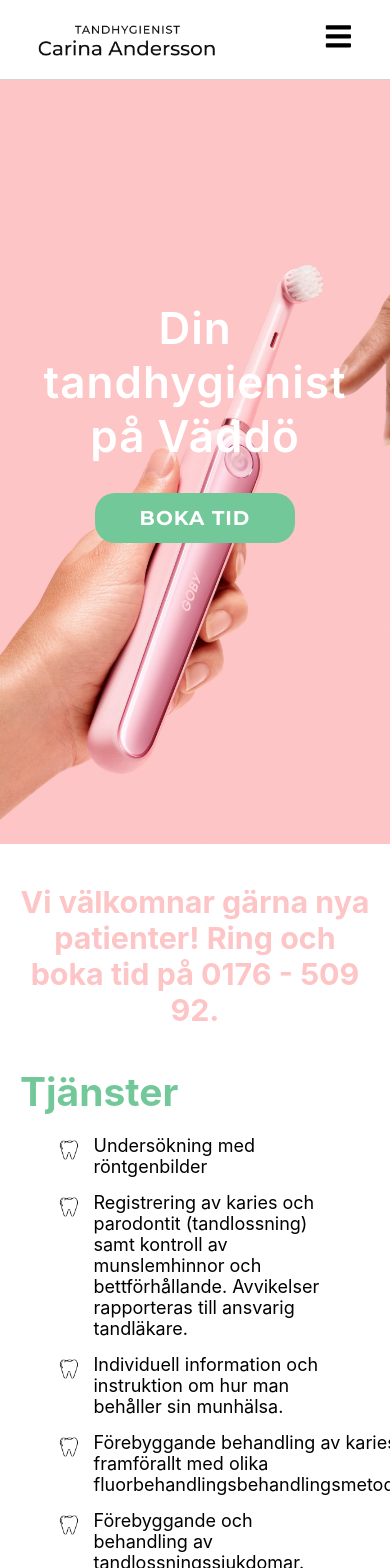
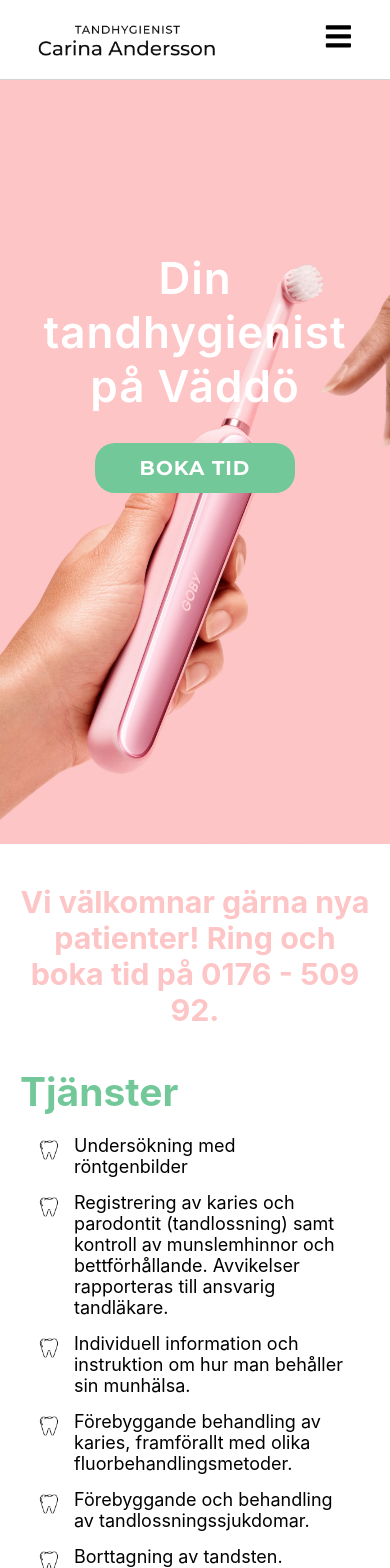
Before and after one commit to Kaliine/Nargle-Photography, a React (Create React App) app: page / in a window 390 px wide. Shown: the top 1568 px of the page. Built offline with nearby package versions, Linux system fonts and the light colour scheme.

Commit message:
added more responsive styling

```diff
--- a/src/pages/Home.js
+++ b/src/pages/Home.js
@@ -31,6 +31,7 @@ margin-left: 100px;
 @media (max-width: 768px) {
   justify-content: center;
   margin: 0 20px;
+  margin-bottom: 100px;
 }
 `
 const HeroImgTextBig = styled.h1`
@@ -105,10 +106,10 @@ const TextContainer = styled.div`
 display: flex;
 flex-direction: column;
 justify-content: flex-start;
-color: #FDC5C6;
 width: 60%;
 @media (max-width: 768px) {
-  width: 70%;
+  width: 80%;
+  max-width: 350px
 }
 `
 const Wrapper= styled.div`
@@ -124,7 +125,6 @@ margin-top: 8px;
   margin-top: 5px;
 }
 `
-
 const ServicesParagraph= styled.p`
 color: #000;
 font-size: 24px;
@@ -259,7 +259,7 @@ const Home = () => {
               </Wrapper>
               <Wrapper>
                   <ToothImg src={toothIcon} alt="Ikon tand" height="20" width="20" />
-                  <ServicesParagraph>Förebyggande behandling av karies, framförallt med olika fluorbehandlingsbehandlingsmetoder.</ServicesParagraph>
+                  <ServicesParagraph>Förebyggande behandling av karies, framförallt med olika fluorbehandlingsmetoder.</ServicesParagraph>
               </Wrapper>
               <Wrapper>
                   <ToothImg src={toothIcon} alt="Ikon tand" height="20" width="20" />
```
